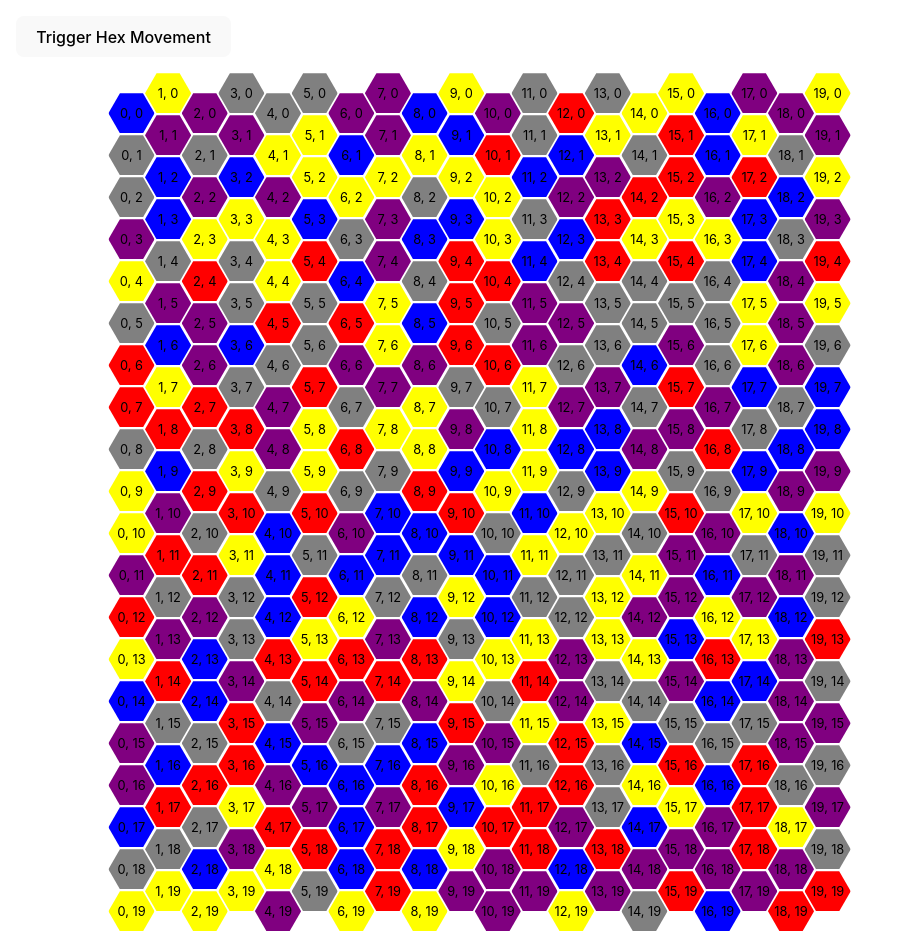
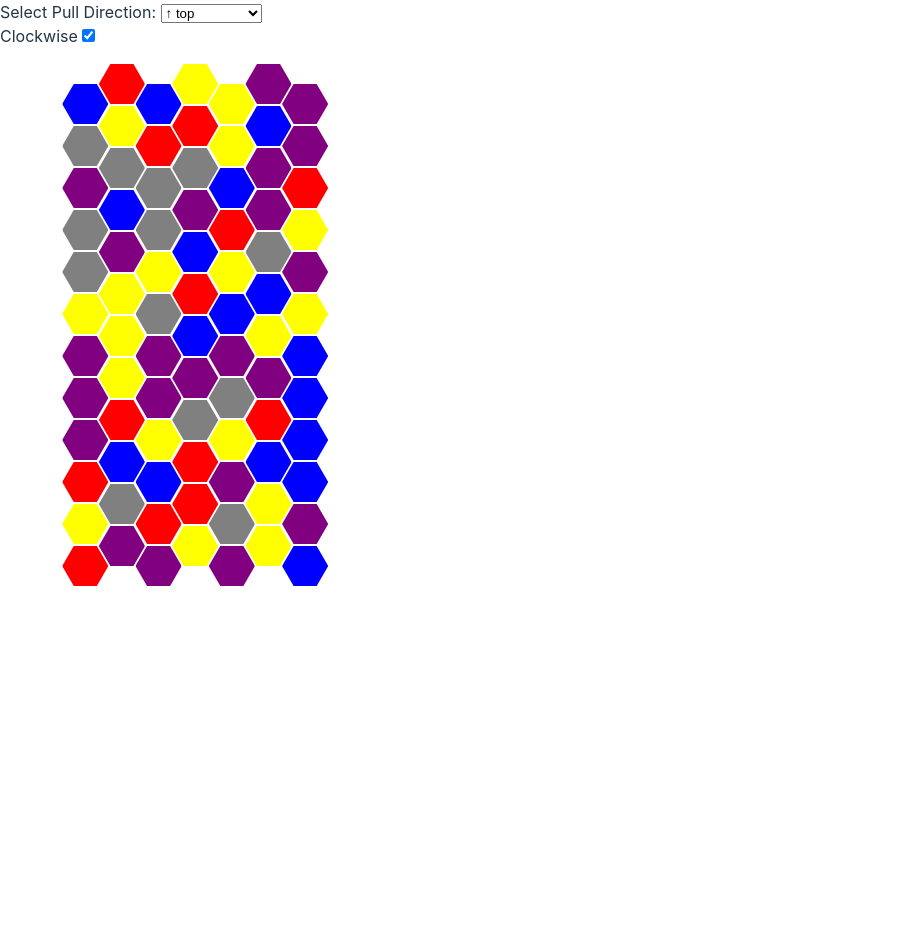
Before and after one commit to cdehaan/hexpull, a React (Vite) app: page / in a window 1280 px wide. Shown: the whole page, without its empty margins (0-913 px from the left). After the commit the page ends 800 px from the top, so only its background shows below. Built offline with nearby package versions, Linux system fonts and the light colour scheme.

Commit message:
Added component to control pull direction and spin.

```diff
--- a/src/App.tsx
+++ b/src/App.tsx
@@ -1,7 +1,8 @@
 import React, { useState, useEffect, useRef } from 'react';
+import DirectionSelector from './components/DirectionSelector';
 
-const GRID_WIDTH = 20; // Number of columns
-const GRID_HEIGHT = 20; // Number of rows
+const GRID_WIDTH = 7; // Number of columns
+const GRID_HEIGHT = 12; // Number of rows
 const HEX_HEIGHT = 40;
 const HEX_RATIO = 2 / Math.sqrt(3); // Ratio of hex width to height
 const HEX_WIDTH = HEX_HEIGHT * HEX_RATIO; // Width of a hex
@@ -11,6 +12,9 @@ const colors = ['red', 'blue', 'gray', 'yellow', 'purple'];
 type HexLocationType = { x: number | null; y: number | null; color: number; removedIndex: number | null };
 
 const HexGrid: React.FC = () => {
+  const [initialPullDirection, setInitialPullDirection] = useState(1);
+  const [isClockwise, setIsClockwise] = useState(true);
+
 const [hexLocations, setHexLocations] = useState<HexLocationType[]>(
     Array.from({ length: GRID_WIDTH * GRID_HEIGHT }, (_, i) => ({
       x: i % GRID_WIDTH,
@@ -48,7 +52,7 @@ const HexGrid: React.FC = () => {
     }
   };
 
-  const handleHexClick = (x: number, y: number, pullDirection: number, clockwise: boolean) => {
+  const handleHexClick = (x: number, y: number, pullDirection: number = initialPullDirection) => {
     const clickedIndex = findHexIndex(x, y);
     if (clickedIndex === null || hexLocations[clickedIndex].removedIndex !== null) return;
 
@@ -69,7 +73,7 @@ const HexGrid: React.FC = () => {
     let grow = false;
     let currentX = x;
     let currentY = y;
-    let lastIndex = clickedIndex;
+    //let lastIndex = clickedIndex;
 
     while (true) {
       const neighbor = getNeighborCoords(currentX, currentY, direction);
@@ -90,14 +94,14 @@ const HexGrid: React.FC = () => {
       moveHex(neighborIndex, currentX, currentY);
       currentX = neighbor.x;
       currentY = neighbor.y;
-      lastIndex = neighborIndex;
+      //lastIndex = neighborIndex;
       steps++;
 
       if (steps >= length) {
         steps = 0;
         if (grow) length++;
         grow = !grow;
-        direction = clockwise ? (direction % 6) + 1 : (direction - 2 + 6) % 6 + 1;
+        direction = isClockwise ? (direction % 6) + 1 : (direction - 2 + 6) % 6 + 1;
       }
     }
   };
@@ -110,9 +114,9 @@ const HexGrid: React.FC = () => {
       const hexRef = hexRefs.current[index];
       if (hexRef) {
         if (hex.x !== null && hex.y !== null) {
-          hexRef.style.transform = `translate(${hex.x * COLUMN_WIDTH + hex.x * 2 + HEX_WIDTH * 2}px, ${hex.y * HEX_HEIGHT + (hex.x % 2 === 0 ? HEX_HEIGHT / 2 : 0) + hex.y * 2}px)`;
+          hexRef.style.transform = `translate(${hex.x * COLUMN_WIDTH + hex.x * 2 + HEX_WIDTH * 1}px, ${hex.y * HEX_HEIGHT + (hex.x % 2 === 0 ? HEX_HEIGHT / 2 : 0) + hex.y * 2}px)`;
         } else {
-          hexRef.style.transform = `translate(${HEX_WIDTH / 2}px, ${removedTiles.findIndex((tile) => tile.removedIndex === hex.removedIndex) * HEX_HEIGHT * 0.67}px)`;
+          hexRef.style.transform = `translate(${0}px, ${removedTiles.findIndex((tile) => tile.removedIndex === hex.removedIndex) * HEX_HEIGHT * 0.67}px)`;
           hexRef.style.zIndex = hex.removedIndex?.toString() || '0';
         }
       }
@@ -120,12 +124,11 @@ const HexGrid: React.FC = () => {
   }, [hexLocations]);
 
   return (
+    <>
+      <div style={{ minHeight: '3rem' }}>
+        <DirectionSelector initialPullDirection={initialPullDirection} setInitialPullDirection={setInitialPullDirection} isClockwise={isClockwise} setIsClockwise={setIsClockwise} />
+      </div>
       <div className="hex-grid" style={{ position: 'relative', margin: '1rem' }}>
-      <div style={{ marginBottom: '1rem' }}>
-        <button onClick={() => handleHexClick(10, 10, 2, true)}>
-          Trigger Hex Movement
-        </button>
-      </div>
         {hexLocations.map((hex, index) => (
           <div
             key={index}
@@ -137,12 +140,13 @@ const HexGrid: React.FC = () => {
               backgroundColor: colors[hex.color],
 
             }}
-          onClick={() => handleHexClick(hex.x!, hex.y!, 2, true)}
+            onClick={() => handleHexClick(hex.x!, hex.y!)}
           >
-          {hex.x}, {hex.y}
+            {/*{hex.x}, {hex.y}*/}
           </div>
         ))}
       </div>
+    </>
   );
 };
 
--- /dev/null
+++ b/src/components/DirectionSelector.tsx
@@ -0,0 +1,47 @@
+import React from 'react';
+
+type DirectionSelectorPropsType = {
+  initialPullDirection: number;
+  setInitialPullDirection: (direction: number) => void;
+  isClockwise: boolean;
+  setIsClockwise: (isClockwise: boolean) => void;
+};
+
+const directions = [
+  { value: 1, label: '↑ top' },
+  { value: 2, label: '↗ upper right' },
+  { value: 3, label: '↘ lower right' },
+  { value: 4, label: '↓ bottom' },
+  { value: 5, label: '↙ lower left' },
+  { value: 6, label: '↖ upper left' },
+];
+
+const DirectionSelector: React.FC<DirectionSelectorPropsType> = ({ initialPullDirection, setInitialPullDirection, isClockwise, setIsClockwise }) => {
+  return (
+    <div>
+      <label htmlFor="direction-select">Select Pull Direction: </label>
+      <select
+        id="direction-select"
+        value={initialPullDirection}
+        onChange={(e) => setInitialPullDirection(Number(e.target.value))}
+      >
+        {directions.map((direction) => (
+          <option key={direction.value} value={direction.value}>
+            {direction.label}
+          </option>
+        ))}
+      </select>
+      <div>
+        <label htmlFor="clockwise-checkbox">Clockwise</label>
+        <input
+          type="checkbox"
+          id="clockwise-checkbox"
+          checked={isClockwise}
+          onChange={(e) => setIsClockwise(e.target.checked)}
+        />
+      </div>
+    </div>
+  );
+};
+
+export default DirectionSelector;
```
Also changed, not shown: 1 other file (tests, documents, lock files or other folders). Lines whose indentation alone changed are shown as unchanged.
